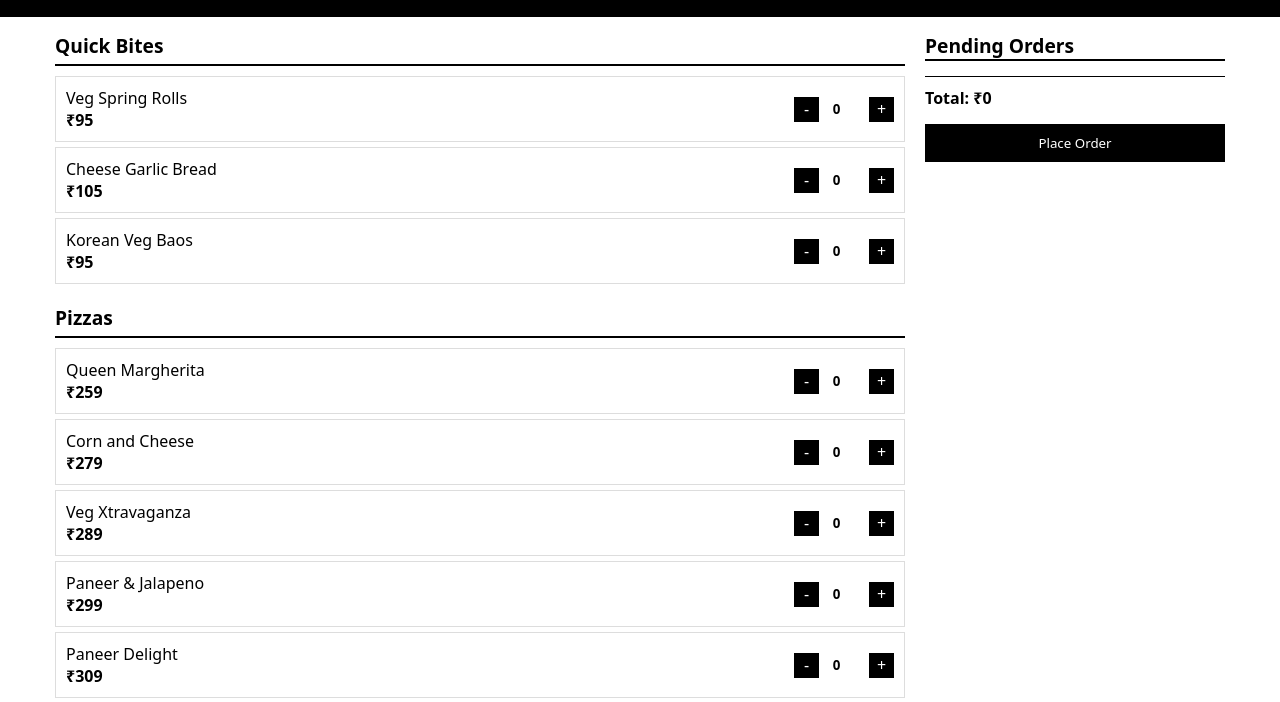
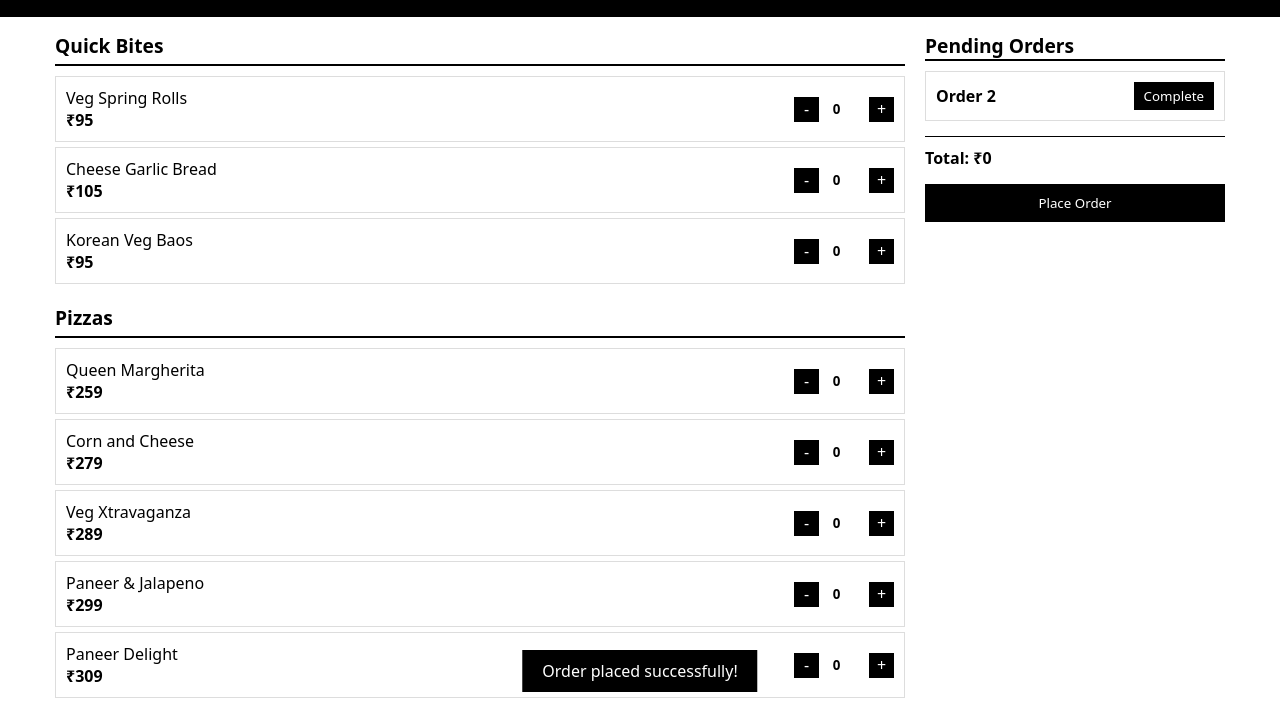
Before and after one commit to srslysaurabh/freshly-desi, a plain HTML site: page index.html in a window 1280 px wide. Both pictures are taken after a click on the button "Place Order". Shown: the part 88-790 px from the top of the page. Drawn offline with Linux system fonts and the light colour scheme.

Commit message:
index.html

```diff
--- a/index.html
+++ b/index.html
@@ -491,4 +491,50 @@
         console.log(`Current Order:`, currentOrder);
         console.log(`Total: ${total}`);
     }
+
+    function submitOrder() {
+        const pendingOrdersList = document.querySelector('.pending-orders-list');
+        const orderId = `order-${orderCounter++}`;
+        const orderItems = Object.entries(currentOrder).map(([name, details]) => {
+            return `<div>${name} x ${details.quantity} - ₹${details.price * details.quantity}</div>`;
+        }).join('');
+
+        const orderElement = document.createElement('div');
+        orderElement.classList.add('pending-order');
+        orderElement.id = orderId;
+        orderElement.innerHTML = `
+            <div>
+                <strong>Order ${orderCounter}</strong>
+                ${orderItems}
+            </div>
+            <button class="order-complete-btn" onclick="completeOrder('${orderId}')">Complete</button>
+        `;
+
+        pendingOrdersList.appendChild(orderElement);
+
+        // Reset current order
+        currentOrder = {};
+        updateTotal();
+
+        // Reset quantities in the menu
+        document.querySelectorAll('.quantity').forEach(input => input.value = 0);
+
+        showToast('Order placed successfully!');
+    }
+
+    function completeOrder(orderId) {
+        const orderElement = document.getElementById(orderId);
+        orderElement.remove();
+        showToast('Order completed!');
+    }
+
+    function showToast(message) {
+        const toast = document.getElementById('toast-message');
+        toast.textContent = message;
+        toast.style.display = 'block';
+        setTimeout(() => {
+            toast.style.display = 'none';
+        }, 3000);
+    }
 </script>
+</body>
```
Lines whose indentation alone changed are shown as unchanged.
